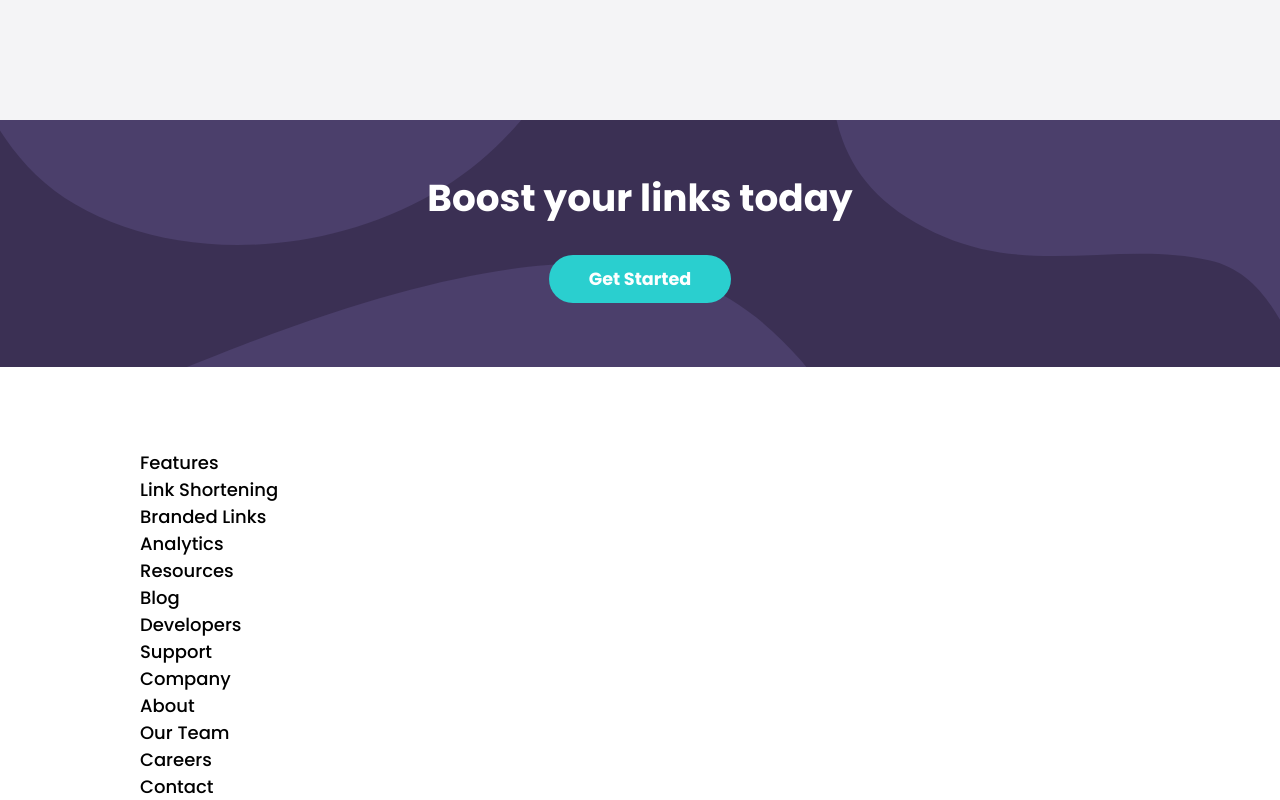
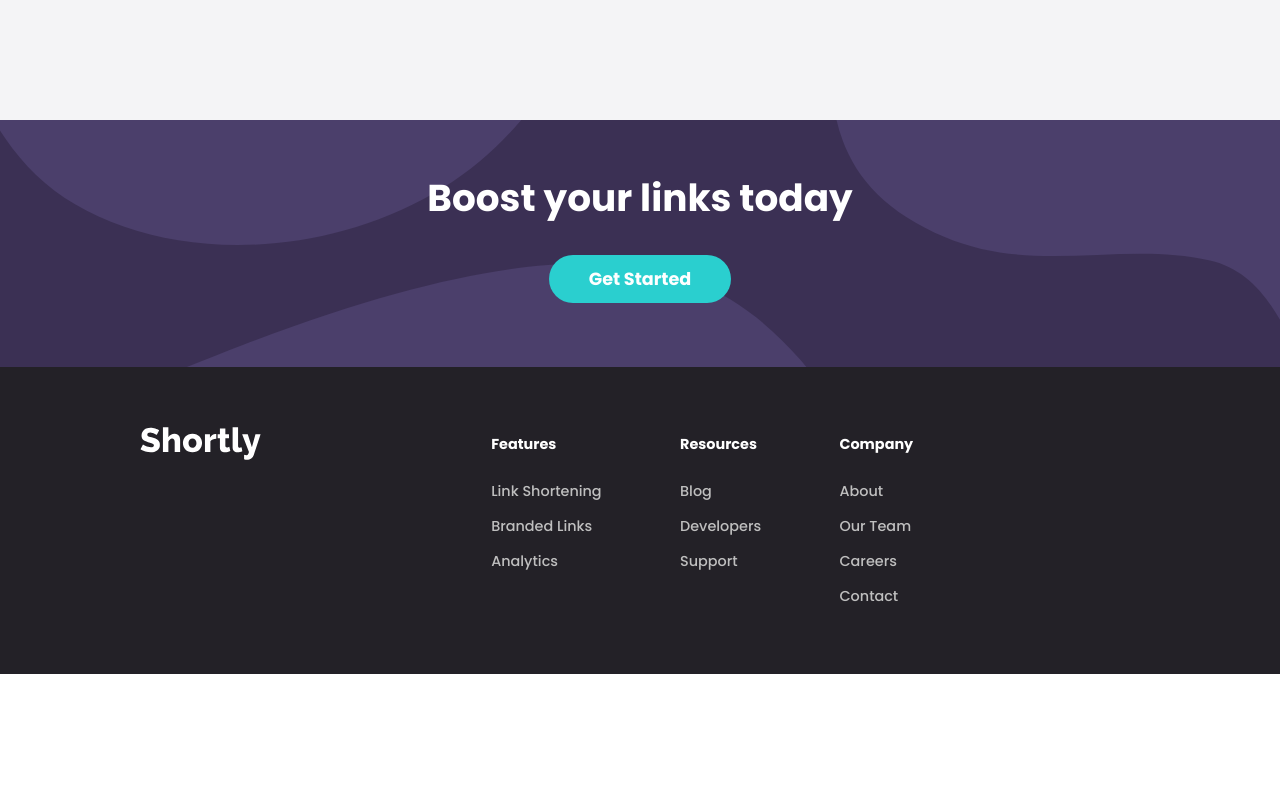
Before and after one commit to aman-atg/Shortly-Landing-Page, a React (Create React App) app: page / in a window 1280 px wide. Shown: the part 1893-2693 px from the top of the page. After the commit the page ends 2567 px from the top, so only its background shows below. Built offline with nearby package versions, Linux system fonts and the light colour scheme.

Commit message:
update styles

```diff
--- a/src/styles/index.css
+++ b/src/styles/index.css
@@ -230,4 +230,28 @@ input {
   .footerHeading span {
     font-size: 1.76rem; }
 
+.footer {
+  display: flex;
+  justify-content: space-between;
+  padding-top: 6rem;
+  margin-top: 0;
+  padding-bottom: 6rem;
+  color: white;
+  background-color: #232127; }
+
+.ul-lists {
+  margin-left: -7.5rem;
+  display: flex;
+  justify-content: space-evenly;
+  font-size: 1.44rem; }
+  .ul-lists ul {
+    margin-left: 7.84rem; }
+    .ul-lists ul li {
+      line-height: 3.5rem;
+      color: #bfbfbf; }
+  .ul-lists ul li:nth-child(1) {
+    color: white;
+    font-weight: 700;
+    margin-bottom: 1.2rem; }
+
 /*# sourceMappingURL=index.css.map */
```
